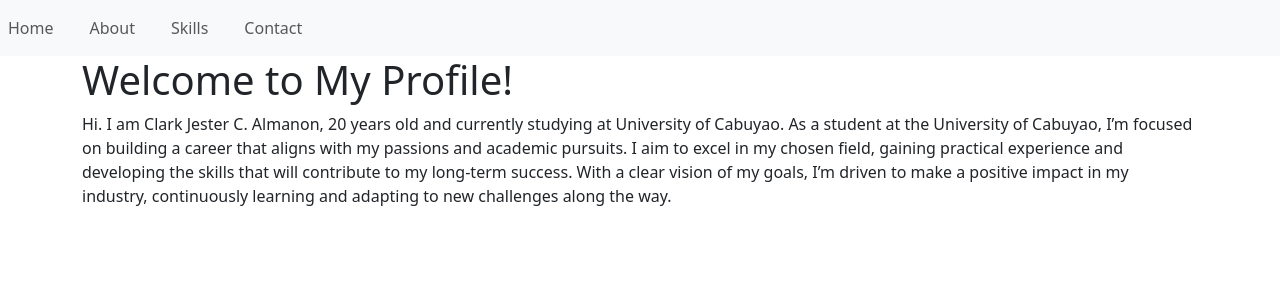
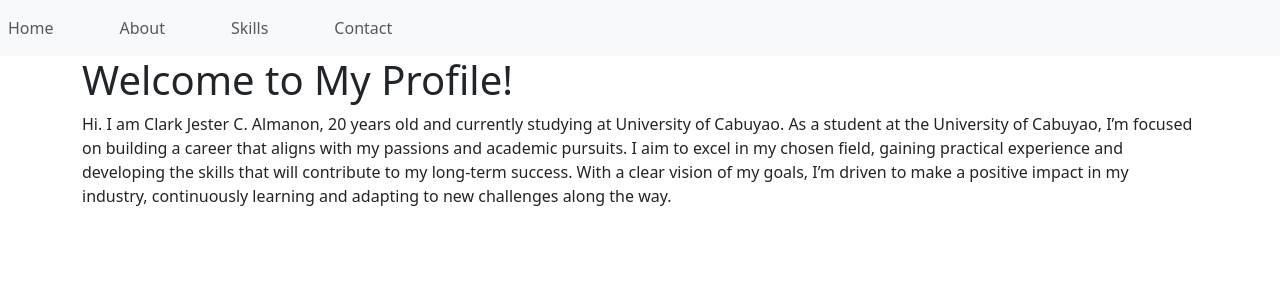
Before and after one commit to Clarky01/Web-Page, a React (Create React App) app: page / in a window 1280 px wide. Shown: the top 300 px of the page. Built offline with nearby package versions, Linux system fonts and the light colour scheme.

Commit message:
Update App.css

```diff
--- a/src/App.css
+++ b/src/App.css
@@ -49,7 +49,7 @@
   list-style: none;
   padding: 0;
   margin: 0;
-  gap: 20px; /* Adds space between the buttons */
+  gap: 50px; /* Adds space between the buttons */
 }
 
 .nav-item {
```
